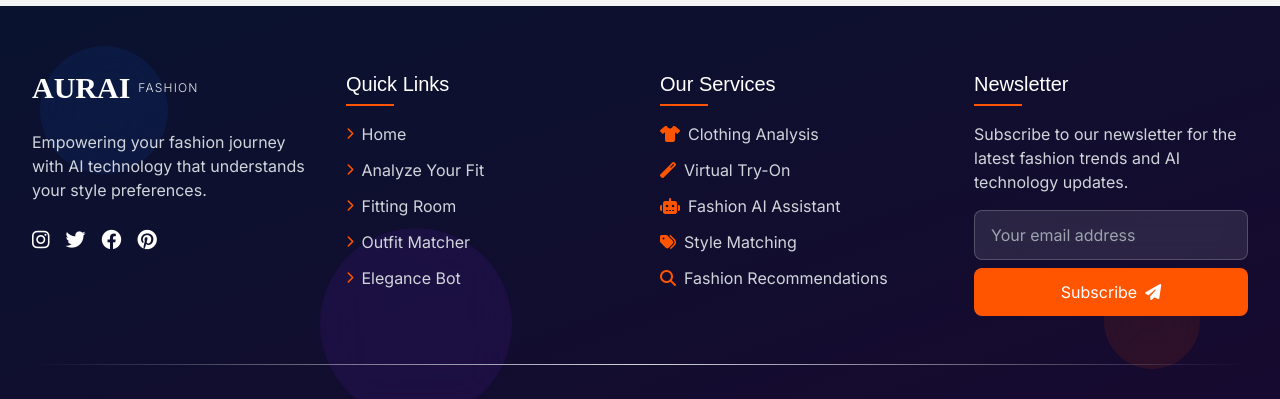
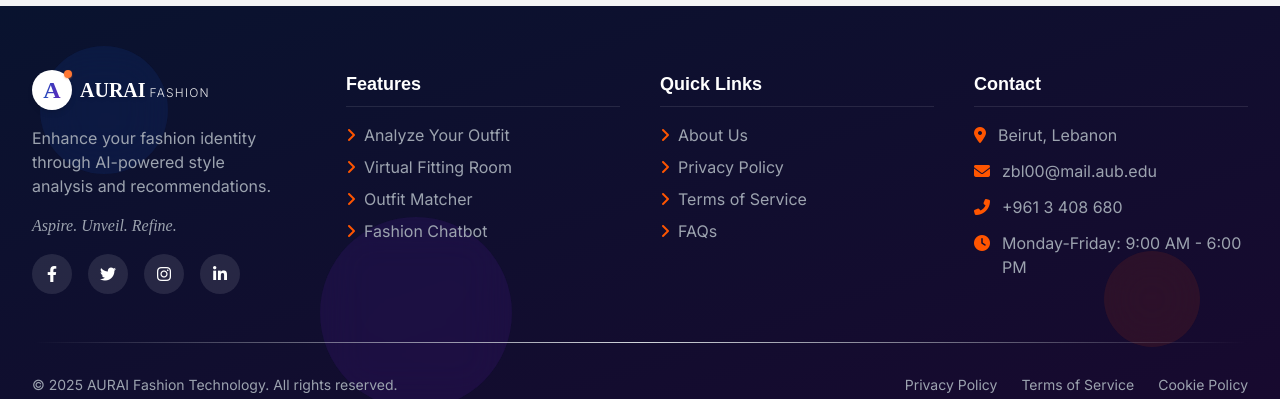
Before and after one commit to ZakariaLabban/ai-fashion-advisor, a React (Vite) app in the folder frontend/: page /analyze in a window 1280 px wide. Shown: the part 1045-1444 px from the top of the page. Built offline with nearby package versions, Linux system fonts and the light colour scheme; grey boxes are pictures that could not be loaded.

Commit message:
added a logo

```diff
--- a/frontend/src/components/Footer.jsx
+++ b/frontend/src/components/Footer.jsx
@@ -1,5 +1,6 @@
 import React from 'react'
 import { Link } from 'react-router-dom'
+import { Logo } from './Navbar'
 
 function Footer() {
   const currentYear = new Date().getFullYear()
@@ -14,127 +15,116 @@ function Footer() {
       </div>
 
       <div className="max-w-7xl mx-auto px-4 sm:px-6 lg:px-8 relative z-10">
-        <div className="grid grid-cols-1 md:grid-cols-4 gap-10">
-          {/* Brand */}
-          <div className="col-span-1 md:col-span-1">
-            <Link to="/" className="flex items-center mb-6">
-              <span className="text-3xl font-serif font-bold">AURAI</span>
-              <span className="ml-2 text-xs font-light tracking-widest text-white/90">FASHION</span>
-            </Link>
-            <p className="text-gray-300 mb-6">
-              Empowering your fashion journey with AI technology that understands your style preferences.
+        <div className="grid grid-cols-1 md:grid-cols-2 lg:grid-cols-4 gap-10 mb-10">
+          <div className="space-y-4">
+            <div className="mb-4">
+              <Logo />
+            </div>
+
+            <p className="text-gray-400 mt-4 pr-4">
+              Enhance your fashion identity through AI-powered style analysis and recommendations.
             </p>
-            <div className="flex space-x-4">
-              <a href="#" className="text-white hover:text-accent-300 transition-colors duration-300">
-                <i className="fab fa-instagram text-xl"></i>
+
+            <p className="text-gray-400 font-serif italic mt-2">
+              Aspire. Unveil. Refine.
+            </p>
+
+            <div className="flex space-x-4 mt-6">
+              <a href="#" className="w-10 h-10 rounded-full bg-white/10 flex items-center justify-center hover:bg-accent-500/20 transition-colors">
+                <i className="fab fa-facebook-f text-white"></i>
               </a>
-              <a href="#" className="text-white hover:text-accent-300 transition-colors duration-300">
-                <i className="fab fa-twitter text-xl"></i>
+              <a href="#" className="w-10 h-10 rounded-full bg-white/10 flex items-center justify-center hover:bg-accent-500/20 transition-colors">
+                <i className="fab fa-twitter text-white"></i>
               </a>
-              <a href="#" className="text-white hover:text-accent-300 transition-colors duration-300">
-                <i className="fab fa-facebook text-xl"></i>
+              <a href="#" className="w-10 h-10 rounded-full bg-white/10 flex items-center justify-center hover:bg-accent-500/20 transition-colors">
+                <i className="fab fa-instagram text-white"></i>
               </a>
-              <a href="#" className="text-white hover:text-accent-300 transition-colors duration-300">
-                <i className="fab fa-pinterest text-xl"></i>
+              <a href="#" className="w-10 h-10 rounded-full bg-white/10 flex items-center justify-center hover:bg-accent-500/20 transition-colors">
+                <i className="fab fa-linkedin-in text-white"></i>
               </a>
             </div>
           </div>
 
-          {/* Quick Links */}
-          <div className="col-span-1">
-            <h3 className="text-xl font-medium mb-6 relative inline-block">
-              Quick Links
-              <span className="absolute -bottom-2 left-0 w-12 h-0.5 bg-accent-500"></span>
-            </h3>
-            <ul className="space-y-3">
+          <div>
+            <h3 className="text-lg font-bold mb-4 border-b border-white/10 pb-2">Features</h3>
+            <ul className="space-y-2">
               <li>
-                <Link to="/" className="text-gray-300 hover:text-white transition-colors duration-300 flex items-center">
-                  <i className="fas fa-chevron-right text-xs mr-2 text-accent-500"></i>
-                  Home
+                <Link to="/analyze" className="text-gray-400 hover:text-accent-200 transition-colors flex items-center">
+                  <i className="fas fa-angle-right mr-2 text-accent-500"></i>
+                  Analyze Your Outfit
                 </Link>
               </li>
               <li>
-                <Link to="/analyze" className="text-gray-300 hover:text-white transition-colors duration-300 flex items-center">
-                  <i className="fas fa-chevron-right text-xs mr-2 text-accent-500"></i>
-                  Analyze Your Fit
+                <Link to="/virtual-tryon" className="text-gray-400 hover:text-accent-200 transition-colors flex items-center">
+                  <i className="fas fa-angle-right mr-2 text-accent-500"></i>
+                  Virtual Fitting Room
                 </Link>
               </li>
               <li>
-                <Link to="/virtual-tryon" className="text-gray-300 hover:text-white transition-colors duration-300 flex items-center">
-                  <i className="fas fa-chevron-right text-xs mr-2 text-accent-500"></i>
-                  Fitting Room
-                </Link>
-              </li>
-              <li>
-                <Link to="/outfit-matcher" className="text-gray-300 hover:text-white transition-colors duration-300 flex items-center">
-                  <i className="fas fa-chevron-right text-xs mr-2 text-accent-500"></i>
+                <Link to="/outfit-matcher" className="text-gray-400 hover:text-accent-200 transition-colors flex items-center">
+                  <i className="fas fa-angle-right mr-2 text-accent-500"></i>
                   Outfit Matcher
                 </Link>
               </li>
               <li>
-                <Link to="/chatbot" className="text-gray-300 hover:text-white transition-colors duration-300 flex items-center">
-                  <i className="fas fa-chevron-right text-xs mr-2 text-accent-500"></i>
-                  Elegance Bot
+                <Link to="/chatbot" className="text-gray-400 hover:text-accent-200 transition-colors flex items-center">
+                  <i className="fas fa-angle-right mr-2 text-accent-500"></i>
+                  Fashion Chatbot
                 </Link>
               </li>
             </ul>
           </div>
 
-          {/* Services */}
-          <div className="col-span-1">
-            <h3 className="text-xl font-medium mb-6 relative inline-block">
-              Our Services
-              <span className="absolute -bottom-2 left-0 w-12 h-0.5 bg-accent-500"></span>
-            </h3>
-            <ul className="space-y-3">
-              <li className="text-gray-300 hover:text-white transition-colors duration-300 flex items-center">
-                <i className="fas fa-tshirt text-accent-500 mr-2"></i>
-                Clothing Analysis
+          <div>
+            <h3 className="text-lg font-bold mb-4 border-b border-white/10 pb-2">Quick Links</h3>
+            <ul className="space-y-2">
+              <li>
+                <a href="#about" className="text-gray-400 hover:text-accent-200 transition-colors flex items-center">
+                  <i className="fas fa-angle-right mr-2 text-accent-500"></i>
+                  About Us
+                </a>
               </li>
-              <li className="text-gray-300 hover:text-white transition-colors duration-300 flex items-center">
-                <i className="fas fa-magic text-accent-500 mr-2"></i>
-                Virtual Try-On
+              <li>
+                <a href="#" className="text-gray-400 hover:text-accent-200 transition-colors flex items-center">
+                  <i className="fas fa-angle-right mr-2 text-accent-500"></i>
+                  Privacy Policy
+                </a>
               </li>
-              <li className="text-gray-300 hover:text-white transition-colors duration-300 flex items-center">
-                <i className="fas fa-robot text-accent-500 mr-2"></i>
-                Fashion AI Assistant
+              <li>
+                <a href="#" className="text-gray-400 hover:text-accent-200 transition-colors flex items-center">
+                  <i className="fas fa-angle-right mr-2 text-accent-500"></i>
+                  Terms of Service
+                </a>
               </li>
-              <li className="text-gray-300 hover:text-white transition-colors duration-300 flex items-center">
-                <i className="fas fa-tags text-accent-500 mr-2"></i>
-                Style Matching
-              </li>
-              <li className="text-gray-300 hover:text-white transition-colors duration-300 flex items-center">
-                <i className="fas fa-search text-accent-500 mr-2"></i>
-                Fashion Recommendations
+              <li>
+                <a href="#" className="text-gray-400 hover:text-accent-200 transition-colors flex items-center">
+                  <i className="fas fa-angle-right mr-2 text-accent-500"></i>
+                  FAQs
+                </a>
               </li>
             </ul>
           </div>
 
-          {/* Newsletter */}
-          <div className="col-span-1">
-            <h3 className="text-xl font-medium mb-6 relative inline-block">
-              Newsletter
-              <span className="absolute -bottom-2 left-0 w-12 h-0.5 bg-accent-500"></span>
-            </h3>
-            <p className="text-gray-300 mb-4">
-              Subscribe to our newsletter for the latest fashion trends and AI technology updates.
-            </p>
-            <form className="space-y-2">
-              <div className="relative">
-                <input
-                  type="email"
-                  placeholder="Your email address"
-                  className="w-full px-4 py-3 bg-white/10 backdrop-blur border border-white/20 rounded-lg focus:outline-none focus:ring-2 focus:ring-accent-500 text-white placeholder-gray-400"
-                />
-              </div>
-              <button
-                type="submit"
-                className="w-full px-4 py-3 bg-accent-500 hover:bg-accent-600 text-white rounded-lg transition-colors duration-300 flex items-center justify-center"
-              >
-                <span>Subscribe</span>
-                <i className="fas fa-paper-plane ml-2"></i>
-              </button>
-            </form>
+          <div>
+            <h3 className="text-lg font-bold mb-4 border-b border-white/10 pb-2">Contact</h3>
+            <ul className="space-y-3">
+              <li className="flex items-start">
+                <i className="fas fa-map-marker-alt text-accent-500 mr-3 mt-1"></i>
+                <span className="text-gray-400">Beirut, Lebanon</span>
+              </li>
+              <li className="flex items-start">
+                <i className="fas fa-envelope text-accent-500 mr-3 mt-1"></i>
+                <span className="text-gray-400">zbl00@mail.aub.edu</span>
+              </li>
+              <li className="flex items-start">
+                <i className="fas fa-phone-alt text-accent-500 mr-3 mt-1"></i>
+                <span className="text-gray-400">+961 3 408 680</span>
+              </li>
+              <li className="flex items-start">
+                <i className="fas fa-clock text-accent-500 mr-3 mt-1"></i>
+                <span className="text-gray-400">Monday-Friday: 9:00 AM - 6:00 PM</span>
+              </li>
+            </ul>
           </div>
         </div>
 
--- a/frontend/src/components/Navbar.jsx
+++ b/frontend/src/components/Navbar.jsx
@@ -1,5 +1,35 @@
 import React, { useState, useEffect } from 'react'
 import { Link, useNavigate, useLocation } from 'react-router-dom'
+
+// Logo Component
+function Logo({ size = "default" }) {
+  const sizes = {
+    small: "w-8 h-8 text-xl p-2",
+    default: "w-10 h-10 text-2xl p-2",
+    large: "w-14 h-14 text-3xl p-3"
+  }
+
+  const bgSize = sizes[size] || sizes.default
+
+  return (
+    <div className="flex items-center">
+      <div className="relative mr-2">
+        <div className={`relative rounded-full ${bgSize} bg-white shadow-md flex items-center justify-center`}>
+          <span className="font-serif font-bold bg-clip-text text-transparent bg-gradient-to-r from-primary-600 to-secondary-600">A</span>
+          <div className="absolute top-0 right-0 w-2 h-2 bg-accent-400 rounded-full shadow-accent-400/40 shadow-sm"></div>
+        </div>
+      </div>
+      <div>
+        <span className="text-lg md:text-xl font-serif font-bold text-white text-shadow">
+          AURAI
+        </span>
+        <span className="ml-1 text-xs font-light tracking-widest text-white/90">
+          FASHION
+        </span>
+      </div>
+    </div>
+  )
+}
 
 function Navbar() {
   const [isMenuOpen, setIsMenuOpen] = useState(false)
@@ -46,19 +76,14 @@ function Navbar() {
   return (
     <nav className={`fixed top-0 left-0 right-0 z-50 transition-all duration-300 ${
       scrolled
-        ? 'bg-gradient-to-r from-secondary-700 to-secondary-900 shadow-lg py-2'
+        ? 'bg-gradient-to-r from-secondary-700/95 to-secondary-900/95 shadow-lg py-2'
         : 'bg-gradient-to-r from-secondary-700/95 to-secondary-900/95 py-4'
     }`}>
       <div className="max-w-7xl mx-auto px-4 sm:px-6 lg:px-8">
         <div className="flex justify-between items-center">
           <div className="flex items-center">
             <Link to="/" className="flex-shrink-0 flex items-center">
-              <span className="text-2xl font-serif font-bold text-white text-shadow">
-                AURAI
-              </span>
-              <span className="ml-2 text-xs font-light tracking-widest text-white/90">
-                FASHION
-              </span>
+              <Logo />
             </Link>
           </div>
 
@@ -110,4 +135,5 @@ function Navbar() {
   )
 }
 
-export default Navbar
+export { Logo };
+export default Navbar;
--- a/frontend/src/pages/Home.jsx
+++ b/frontend/src/pages/Home.jsx
@@ -62,11 +62,32 @@ function Home() {
         </div>
 
         <div className="max-w-7xl mx-auto px-4 sm:px-6 lg:px-8 py-40 relative z-10 text-center">
+          {/* Logo */}
+          <div className="mb-10 flex justify-center animate-fade-in-down">
+            <div className="bg-white/10 backdrop-blur-sm p-6 rounded-full w-32 h-32 flex items-center justify-center">
+              <div className="relative">
+                <div className="absolute inset-0 bg-gradient-to-r from-accent-400 to-secondary-500 rounded-full blur-sm transform scale-95 opacity-70"></div>
+                <div className="relative bg-white rounded-full p-4 shadow-lg">
+                  <div className="text-3xl font-serif font-bold bg-clip-text text-transparent bg-gradient-to-r from-primary-600 to-secondary-600 flex items-center justify-center">
+                    <span>A</span>
+                  </div>
+                </div>
+                <div className="absolute top-0 right-0 w-3 h-3 bg-accent-400 rounded-full shadow-accent-400/40 shadow-lg"></div>
+              </div>
+            </div>
+          </div>
+
           <h1 className="text-4xl md:text-6xl lg:text-7xl font-serif font-bold text-white mb-6 drop-shadow-lg animate-fade-in-down">
             <span className="block mb-2">ELEVATE YOUR</span>
             <span className="text-gradient-alt text-shadow-lg">FASHION IDENTITY</span>
           </h1>
-          <p className="text-xl md:text-2xl text-white/90 max-w-3xl mx-auto mb-10 animate-fade-in-down" style={{ animationDelay: '0.2s' }}>
+
+          {/* Slogan */}
+          <p className="text-xl md:text-2xl text-white/90 font-serif italic max-w-3xl mx-auto mb-4 animate-fade-in-down" style={{ animationDelay: '0.15s' }}>
+            Aspire. Unveil. Refine.
+          </p>
+
+          <p className="text-xl md:text-2xl text-white/90 max-w-3xl mx-auto mb-10 animate-fade-in-down" style={{ animationDelay: '0.3s' }}>
             Discover your true style with AI-powered recommendations tailored just for you.
           </p>
           <div className="flex flex-col sm:flex-row gap-4 justify-center items-center animate-fade-in-down" style={{ animationDelay: '0.4s' }}>
@@ -96,6 +117,10 @@ function Home() {
             <p className="section-subtitle">
               Explore our suite of intelligent fashion tools designed to transform your style experience
             </p>
+            {/* Slogan as subtitle */}
+            <p className="mt-2 text-lg font-serif italic text-gray-600">
+              Aspire. Unveil. Refine.
+            </p>
           </div>
 
           <div className="grid grid-cols-1 md:grid-cols-2 lg:grid-cols-4 gap-8">
@@ -106,7 +131,7 @@ function Home() {
                   <i className="fas fa-search text-primary-400 text-6xl opacity-20 group-hover:scale-110 transition-transform duration-500"></i>
                 </div>
                 <img
-                  src="https://images.unsplash.com/photo-1579298245158-33e8f568f7d3?ixlib=rb-4.0.3&ixid=M3wxMjA3fDB8MHxwaG90by1wYWdlfHx8fGVufDB8fHx8fA%3D%3D&auto=format&fit=crop&w=870&q=80"
+                  src="https://images.unsplash.com/photo-1551488831-00ddcb6c6bd3?ixlib=rb-4.0.3&ixid=M3wxMjA3fDB8MHxwaG90by1wYWdlfHx8fGVufDB8fHx8fA%3D%3D&auto=format&fit=crop&w=870&q=80"
                   alt="Style Analysis"
                   className="w-full h-full object-cover rounded-lg opacity-90 group-hover:scale-105 group-hover:opacity-100 transition-all duration-500"
                 />
@@ -129,7 +154,7 @@ function Home() {
                   <i className="fas fa-tshirt text-secondary-400 text-6xl opacity-20 group-hover:scale-110 transition-transform duration-500"></i>
                 </div>
                 <img
-                  src="https://images.unsplash.com/photo-1623934199716-dc28818a6ec7?ixlib=rb-4.0.3&ixid=M3wxMjA3fDB8MHxwaG90by1wYWdlfHx8fGVufDB8fHx8fA%3D%3D&auto=format&fit=crop&w=2070&q=80"
+                  src="https://images.unsplash.com/photo-1560243563-062bfc001d68?ixlib=rb-4.0.3&ixid=M3wxMjA3fDB8MHxwaG90by1wYWdlfHx8fGVufDB8fHx8fA%3D%3D&auto=format&fit=crop&w=870&q=80"
                   alt="Virtual Try-On"
                   className="w-full h-full object-cover rounded-lg opacity-90 group-hover:scale-105 group-hover:opacity-100 transition-all duration-500"
                 />
@@ -152,7 +177,7 @@ function Home() {
                   <i className="fas fa-comment text-secondary-400 text-6xl opacity-20 group-hover:scale-110 transition-transform duration-500"></i>
                 </div>
                 <img
-                  src="https://images.unsplash.com/photo-1583195764036-6dc248ac07d9?ixlib=rb-4.0.3&ixid=M3wxMjA3fDB8MHxwaG90by1wYWdlfHx8fGVufDB8fHx8fA%3D%3D&auto=format&fit=crop&w=2076&q=80"
+                  src="https://images.unsplash.com/photo-1585435557343-3b092031a831?ixlib=rb-4.0.3&ixid=M3wxMjA3fDB8MHxwaG90by1wYWdlfHx8fGVufDB8fHx8fA%3D%3D&auto=format&fit=crop&w=870&q=80"
                   alt="Elegance Chatbot"
                   className="w-full h-full object-cover rounded-lg opacity-90 group-hover:scale-105 group-hover:opacity-100 transition-all duration-500"
                 />
@@ -175,7 +200,7 @@ function Home() {
                   <i className="fas fa-sync-alt text-accent-400 text-6xl opacity-20 group-hover:scale-110 transition-transform duration-500"></i>
                 </div>
                 <img
-                  src="https://images.unsplash.com/photo-1538329972958-465d6d2144ed?ixlib=rb-4.0.3&ixid=M3wxMjA3fDB8MHxwaG90by1wYWdlfHx8fGVufDB8fHx8fA%3D%3D&auto=format&fit=crop&w=2070&q=80"
+                  src="https://images.unsplash.com/photo-1515886657613-9f3515b0c78f?ixlib=rb-4.0.3&ixid=M3wxMjA3fDB8MHxwaG90by1wYWdlfHx8fGVufDB8fHx8fA%3D%3D&auto=format&fit=crop&w=870&q=80"
                   alt="Outfit Matcher"
                   className="w-full h-full object-cover rounded-lg opacity-90 group-hover:scale-105 group-hover:opacity-100 transition-all duration-500"
                 />
@@ -209,6 +234,9 @@ function Home() {
             </h2>
             <p className="section-subtitle">
               Our mission is to bring AI innovation to fashion, providing tools that enhance your style journey
+            </p>
+            <p className="mt-2 font-serif italic text-xl text-gray-600">
+              Aspire. Unveil. Refine.
             </p>
           </div>
 
```
Also changed, not shown: frontend/src/pages/Chatbot.jsx (indentation only).
